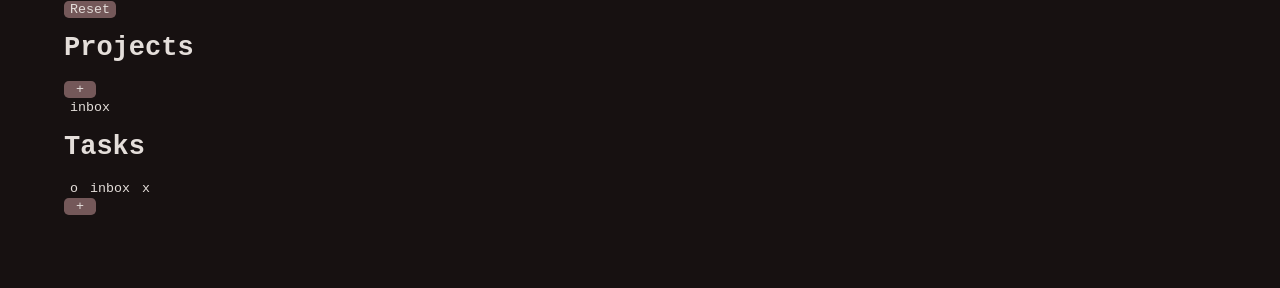
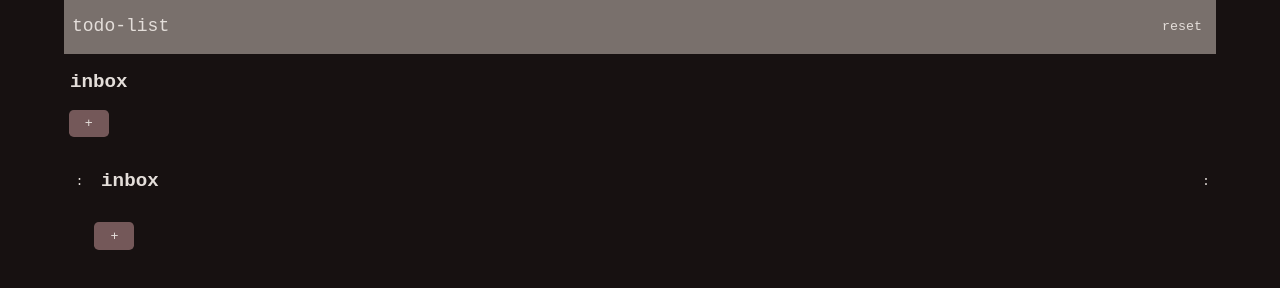
Before and after one commit to chrismartinjazz/odin-todo-list, a website built with webpack: page src/template.html in a window 1280 px wide. Built offline with nearby package versions, Linux system fonts and the light colour scheme.

Commit message:
Style app. Add completed project class to projects pane. Change Inbox project buttons to ":" to show not clickable. Add priority class for priority tasks, and associated method in Task. Change edit task dialog 'tags' label elements to be clickable using unique id method. Add nav to template and title in top left. Add type to buttons in template.html.

```diff
--- a/src/js/display.js
+++ b/src/js/display.js
@@ -57,7 +57,7 @@ export default class Display {
   }
 
   initializeResetButton() {
-    const templateResetButton = document.querySelector(".reset");
+    const templateResetButton = document.querySelector(".nav__reset");
     templateResetButton.addEventListener("click", () => {
       deleteMyApp();
       this.myApp = getMyApp();
@@ -66,7 +66,7 @@ export default class Display {
     })
   }
 
-  // Helper functions for dialog initialization.
+  // Helper functions
   initializeOpenDialog(dialog, openButtonSelector) {
     const openButton = document.querySelector(openButtonSelector);
     openButton.addEventListener("click", () => {
@@ -80,6 +80,18 @@ export default class Display {
       dialog.close();
     });
   }
+
+  makeElement(htmlTag = "div", cssClass, text, onClickFunction) {
+    const myElement = document.createElement(htmlTag);
+    if (cssClass) myElement.classList.add(cssClass);
+    if (text) myElement.innerText = text;
+    if (onClickFunction) {
+      myElement.addEventListener("click", onClickFunction);
+    };
+    return myElement;
+  }
+
+  // Dialog initialization
 
   initializeProjectDialog() {
     // Initialize open and close buttons for the dialog in the template and the form.
@@ -204,17 +216,8 @@ export default class Display {
       this.editTask(this.currentTaskId);
     })
   }
-  // ========================================================================
 
-  makeElement(htmlTag = "div", cssClass, text, onClickFunction) {
-    const myElement = document.createElement(htmlTag);
-    if (cssClass) myElement.classList.add(cssClass);
-    if (text) myElement.innerText = text;
-    if (onClickFunction) {
-      myElement.addEventListener("click", onClickFunction);
-    };
-    return myElement;
-  }
+  // Display the Projects pane
 
   displayProjects() {
     this.projectsList.innerHTML = "";
@@ -222,12 +225,13 @@ export default class Display {
     for (let i in projects) {
       const myDiv = this.makeElement("div", "projects__project");
       const myButton = this.makeElement("button", "projects__project__open", projects[i].title, () => this.displayTasks(projects[i].id));
+      if (projects[i].completed) myButton.classList.add("completed");
       myDiv.appendChild(myButton);
       this.projectsList.appendChild(myDiv);
     }
   }
 
-  // ========================================================================
+  // Display the Tasks pane
 
   displayTasks(projectId) {
     this.tasksList.innerHTML = "";
@@ -251,14 +255,24 @@ export default class Display {
   makeProjectDiv(project) {
     const myDiv = this.makeElement("div", "tasks__project");
 
-    const myCompleteProjectButton = this.makeElement("button", "tasks__project__complete", "o", () => this.toggleCompleteProject(project.id));
+    const myCompleteProjectButton = this.makeElement(
+      "button",
+      "tasks__project__complete",
+      project.id == 1 ? ":" : "o",
+      () => this.toggleCompleteProject(project.id)
+    );
     myDiv.appendChild(myCompleteProjectButton);
 
     const myEditProjectButton = this.makeElement("button", "tasks__project__edit", project.title, () => this.editProject(project));
     if (project.completed) myEditProjectButton.classList.add("completed");
     myDiv.appendChild(myEditProjectButton);
 
-    const myDeleteProjectButton = this.makeElement("button", "tasks__project__delete", "x", () => this.deleteProject(project.id));
+    const myDeleteProjectButton = this.makeElement(
+      "button",
+      "tasks__project__delete",
+      project.id == 1 ? ":" : "x",
+      () => this.deleteProject(project.id)
+    );
     myDiv.appendChild(myDeleteProjectButton);
 
     return myDiv;
@@ -272,8 +286,10 @@ export default class Display {
   }
 
   editProject(project) {
-    document.getElementById("editProjectTitle").value = project.title;
-    this.editProjectDialog.showModal();
+    if (project.id != 1) {
+      document.getElementById("editProjectTitle").value = project.title;
+      this.editProjectDialog.showModal();
+    }
   }
 
   deleteProject(id) {
@@ -293,6 +309,8 @@ export default class Display {
       this.editTask(task.id)
     });
     if (task.completed) myEditTaskButton.classList.add("completed");
+    console.log(task, task.priority());
+    if (task.priority()) myEditTaskButton.classList.add("priority");
     myEditTaskButton.innerHTML = `<span>${task.title}<span>`;
     if (task.dueDate) myEditTaskButton.innerHTML += `<br>${this.formatDate(new Date(task.dueDate))}`;
     if (task.hasSubTasks()) myEditTaskButton.innerHTML += ` | ${task.subTasksComplete()}/${task.subTasksCount()}`;
@@ -368,12 +386,13 @@ export default class Display {
       const myInput = document.createElement("input");
       myInput.setAttribute("type", "checkbox");
       myInput.setAttribute("name", "tags");
+      myInput.setAttribute("id", `tags-${i}`);
       myInput.setAttribute("value", tags[i].tag);
       if (this.myApp.tasks.hasTag(this.currentTaskId, tags[i].tag)) myInput.checked = true;
       myTag.appendChild(myInput);
 
       const myLabel = document.createElement("label");
-      myLabel.setAttribute("for", "tags");
+      myLabel.setAttribute("for", `tags-${i}`);
       myLabel.innerText = tags[i].tag;
       myTag.appendChild(myLabel);
 
@@ -410,7 +429,7 @@ export default class Display {
       templateSubTasks.appendChild(mySubtask);
     }
 
-    const myNewSubTaskButton = this.makeElement("button", "subtasks__new_task_button", "+", () => { this.subTaskDialog.showModal() });
+    const myNewSubTaskButton = this.makeElement("button", "edit-task-dialog__subtasks__new-task-button", "+", () => { this.subTaskDialog.showModal() });
     myNewSubTaskButton.classList.add("btn");
 
     templateSubTasks.appendChild(myNewSubTaskButton);
--- a/src/js/task.js
+++ b/src/js/task.js
@@ -22,6 +22,10 @@ export default class Task {
     const returnValue = (this.completed = !this.completed);
     document.dispatchEvent(new Event('stateChanged'));
     return returnValue;
+  }
+
+  priority() {
+    return this.tags.includes("priority");
   }
 
   createSubTask(title) {
--- a/src/js/tasks.js
+++ b/src/js/tasks.js
@@ -48,7 +48,7 @@ export default class Tasks {
   addTag(id, tag) {
     if (this.hasTag(id, tag)) return false;
 
-    if (!this.tagList.find(item => item.tag == "priority")) this.tagList.push({ tag: tag });
+    if (!this.tagList.find(item => item.tag == tag)) this.tagList.push({ tag: tag });
     return this.read(id).tags.push(tag);
   }
 
--- a/src/style.css
+++ b/src/style.css
@@ -24,6 +24,7 @@ body {
   line-height: 1.1rem;
   background-color: var(--color-dark);
   color: var(--color-light);
+  min-height: 100vh;
 }
 
 .container {
@@ -52,6 +53,63 @@ button:hover {
   background-color: var(--color-highlight);
   border-radius: 0.3rem;
   min-width: 2rem;
+  padding: 0.4rem 1rem;
+}
+
+/* Navigation Bar */
+
+nav {
+  padding: 0 0.5rem;
+  width: 100%;
+  max-width: 1200px;
+  background-color: var(--color-mid);
+  display: flex;
+  gap: 1rem;
+}
+
+.nav__about,
+.nav__reset {
+  margin-left: auto;
+}
+
+/* Projects Pane */
+
+.projects__list {
+  margin: 1rem 0;
+}
+
+.projects__project {
+  display: flex;
+  margin: 0 0 0.4rem 0;
+}
+
+.projects__new-project-button {
+  margin: 0 0 2rem 0.3rem;
+}
+
+.projects__project__open {
+  font-weight: 800;
+  font-size: 1.2rem;
+  text-align: left;
+  width: 100%;
+}
+
+/* Tasks Pane */
+
+.tasks__project {
+  display: flex;
+  margin-bottom: 0.8rem;
+}
+
+.tasks__project__complete {
+  width: 2rem;
+}
+
+.tasks__project__edit {
+  font-weight: 800;
+  font-size: 1.2rem;
+  text-align: left;
+  width: 100%;
 }
 
 .tasks__task {
@@ -78,6 +136,14 @@ button:hover {
 
 .tasks__task__delete {
   margin-left: auto;
+}
+
+.tasks__new-task-button {
+  margin: 1rem 0 0 1.9rem;
+}
+
+.priority {
+  background-color: var(--color-mid);
 }
 
 /* Dialog Styling */
@@ -149,3 +215,33 @@ fieldset {
   gap: 0.5rem;
   margin-bottom: 0.5rem;
 }
+
+/* Dialog Edit Task - Subtasks */
+
+.edit-task-dialog__subtasks {
+  margin: 1rem 0;
+}
+
+.edit-task-dialog__subtask {
+  display: flex;
+  margin-bottom: 0.2rem;
+}
+
+.edit-task-dialog__subtask__complete {
+  width: 2rem;
+}
+
+.edit-task-dialog__subtask__edit {
+  font-weight: 300;
+  font-size: 0.9rem;
+  text-align: left;
+  width: 100%;
+}
+
+.edit-task-dialog__subtask__delete {
+  margin-left: auto;
+}
+
+.edit-task-dialog__subtasks__new-task-button {
+  margin: 1rem 0 0 2.1rem;
+}
--- a/src/template.html
+++ b/src/template.html
@@ -9,16 +9,20 @@
 </head>
 
 <body>
-  <div class="content container">
-    <button class="btn reset">Reset</button>
+  <div class="container">
+    <nav class="nav">
+      <p>todo-list</p>
+      <button type="button" class="nav__reset">reset</button>
+    </nav>
+    <div class="content">
 
-    <h2 class="projects__heading">Projects</h2>
-    <button class="btn projects__new-project-button">+</button>
+      <!-- <h2 class="projects__heading">Projects</h2> -->
       <div class="projects__list">
         <!-- Populated by displayProjects -->
       </div>
+      <button type="button" class="btn projects__new-project-button">+</button>
 
-    <h2 class="tasks__heading">Tasks</h2>
+      <!-- <h2 class="tasks__heading">Tasks</h2> -->
       <div class="tasks__list">
         <!-- Populated by displayTasks -->
       </div>
@@ -34,8 +38,8 @@
             </div>
           </fieldset>
           <div class="project-dialog__buttons">
-          <button type="submit" class="btn project-dialog__submit">Add</button>
-          <button class="btn project-dialog__close">Close</button>
+            <button type="submit" class="btn submit project-dialog__submit">Add</button>
+            <button type="reset" class="btn reset project-dialog__close">Close</button>
           </div>
         </form>
       </dialog>
@@ -53,8 +57,8 @@
             </div>
           </fieldset>
           <div class="task-dialog__buttons">
-          <button class="btn task-dialog__submit" type="submit">Add</button>
-          <button class="btn task-dialog__close">close</button>
+            <button type="submit" class="btn submit task-dialog__submit" type="submit">Add</button>
+            <button type="reset" class="btn reset task-dialog__close">close</button>
           </div>
         </form>
       </dialog>
@@ -68,8 +72,8 @@
             </div>
           </fieldset>
           <div class="subtask-dialog__buttons">
-          <button class="btn subtask-dialog__submit" type="submit">Add</button>
-          <button class="btn subtask-dialog__close">Close</button>
+            <button type="submit" class="btn submit subtask-dialog__submit" type="submit">Add</button>
+            <button type="reset" class="btn reset subtask-dialog__close">Close</button>
           </div>
         </form>
       </dialog>
@@ -83,8 +87,8 @@
             </div>
           </fieldset>
           <div class="edit-project-dialog__buttons">
-          <button class="btn edit-project-dialog__submit" type="submit">Edit</button>
-          <button class="btn edit-project-dialog__close">Close</button>
+            <button type="submit" class="btn submit edit-project-dialog__submit" type="submit">Edit</button>
+            <button type="reset" class="btn reset edit-project-dialog__close">Close</button>
           </div>
         </form>
       </dialog>
@@ -123,8 +127,8 @@
 
           </fieldset>
           <div class="edit-task-dialog__buttons">
-          <button class="btn edit-task-dialog__submit" type="submit">Edit</button>
-          <button class="btn edit-task-dialog__close">Close</button>
+            <button type="submit" class="btn submit edit-task-dialog__submit" type="submit">Edit</button>
+            <button type="reset" class="btn reset edit-task-dialog__close">Close</button>
           </div>
         </form>
       </dialog>
@@ -141,13 +145,14 @@
             </div>
           </fieldset>
           <div class="edit-subtask-dialog__buttons">
-          <button class="btn edit-subtask-dialog__submit" type="submit">Edit</button>
-          <button class="btn edit-subtask-dialog__close">Close</button>
+            <button type="submit" class="btn submit edit-subtask-dialog__submit" type="submit">Edit</button>
+            <button type="reset" class="btn reset edit-subtask-dialog__close">Close</button>
           </div>
         </form>
       </dialog>
 
     </div>
+  </div>
 </body>
 
 </html>
```
Lines whose indentation alone changed are shown as unchanged.
